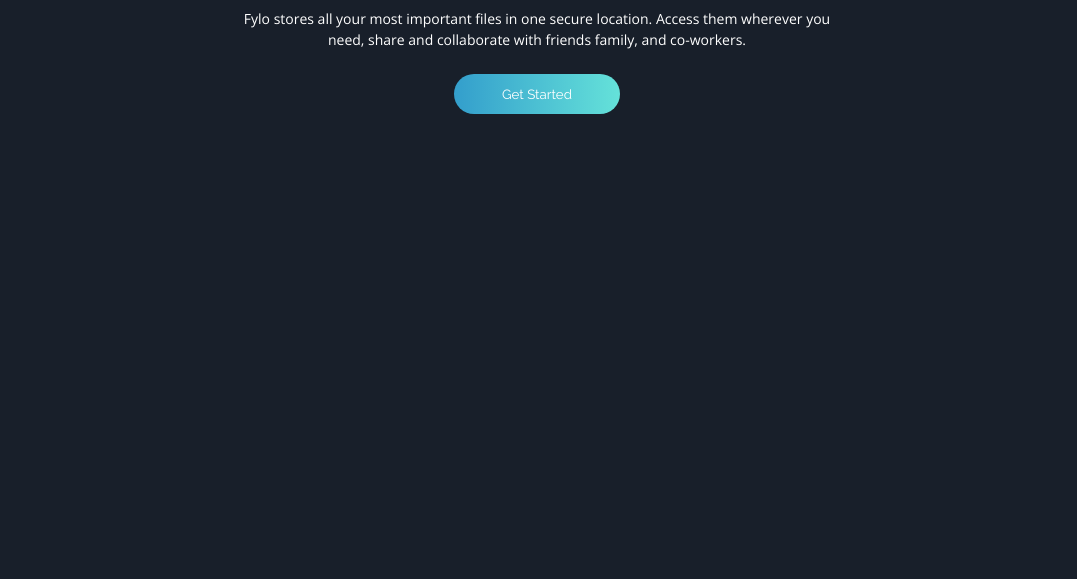
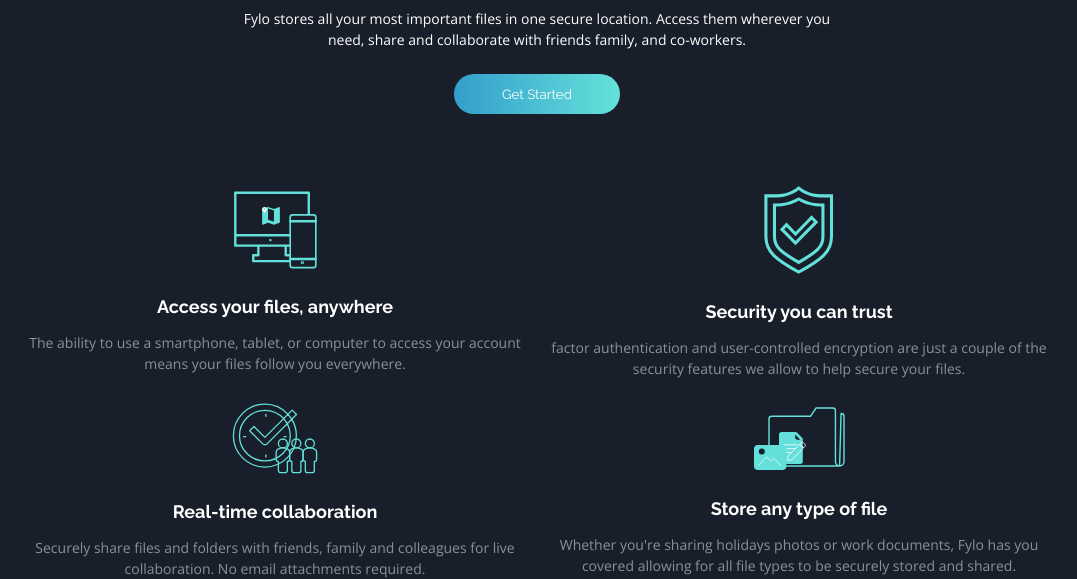
Before and after one commit to petekgithub/fylo-dark-landing-page, a plain HTML site: page index.html in a window 1280 px wide. Shown: the part 745-1324 px from the top of the page, without its empty margins (103-1180 px from the left). Before the commit the page ends 859 px from the top, so only its background shows below. Drawn offline with nearby package versions, Linux system fonts and the light colour scheme.

Commit message:
feature-section

```diff
--- a/index.html
+++ b/index.html
@@ -59,6 +59,52 @@
           family, and co-workers.
         </p>
         <button class="primary-button">Get Started</button>
+      </section>
+      <section id="features">
+        <div class="feature-card">
+          <div class="feature-card-image">
+            <img src="./images/icon-access-anywhere.svg" alt="Feature1" />
+          </div>
+          <h3>Access your files, anywhere</h3>
+          <p>
+            The ability to use a smartphone, tablet, or computer to access your
+            account means your files follow you everywhere.
+          </p>
+        </div>
+
+        <div class="feature-card">
+          <div class="feature-card-image">
+            <img src="./images/icon-security.svg" alt="Feature2" />
+          </div>
+          <h3>Security you can trust</h3>
+          <p>
+            factor authentication and user-controlled encryption are just a
+            couple of the security features we allow to help secure your files.
+          </p>
+        </div>
+
+        <div class="feature-card">
+          <div class="feature-card-image">
+            <img src="./images/icon-collaboration.svg" alt="Feature3" />
+          </div>
+          <h3>Real-time collaboration</h3>
+          <p>
+            Securely share files and folders with friends, family and colleagues
+            for live collaboration. No email attachments required.
+          </p>
+        </div>
+
+        <div class="feature-card">
+          <div class="feature-card-image">
+            <img src="./images/icon-any-file.svg" alt="Feature4" />
+          </div>
+          <h3>Store any type of file</h3>
+          <p>
+            Whether you're sharing holidays photos or work documents, Fylo has
+            you covered allowing for all file types to be securely stored and
+            shared.
+          </p>
+        </div>
       </section>
     </div>
 
--- a/style.css
+++ b/style.css
@@ -63,7 +63,7 @@ nav {
   gap: 36px;
 }
 
-/* Hero */
+/* Hero section */
 #hero {
   display: flex;
   flex-direction: column;
@@ -87,3 +87,34 @@ nav {
 
 #hero p {
 }
+
+/* Faetures section*/
+
+#features {
+  margin-top: 72px;
+  display: flex;
+  align-items: center;
+  justify-content: center;
+  flex-wrap: wrap;
+  gap: 24px;
+}
+
+#features .feature-card {
+  display: flex;
+  flex-direction: column;
+  align-items: center;
+  text-align: center;
+  width: calc(50% - 12px);
+  min-width: 310px;
+}
+
+#features .feature-card h3 {
+  font-weight: 700;
+  margin-top: 24px;
+  margin-bottom: 12px;
+  font-size: 18px;
+}
+
+#features .feature-card p {
+  opacity: 0.5;
+}
```
